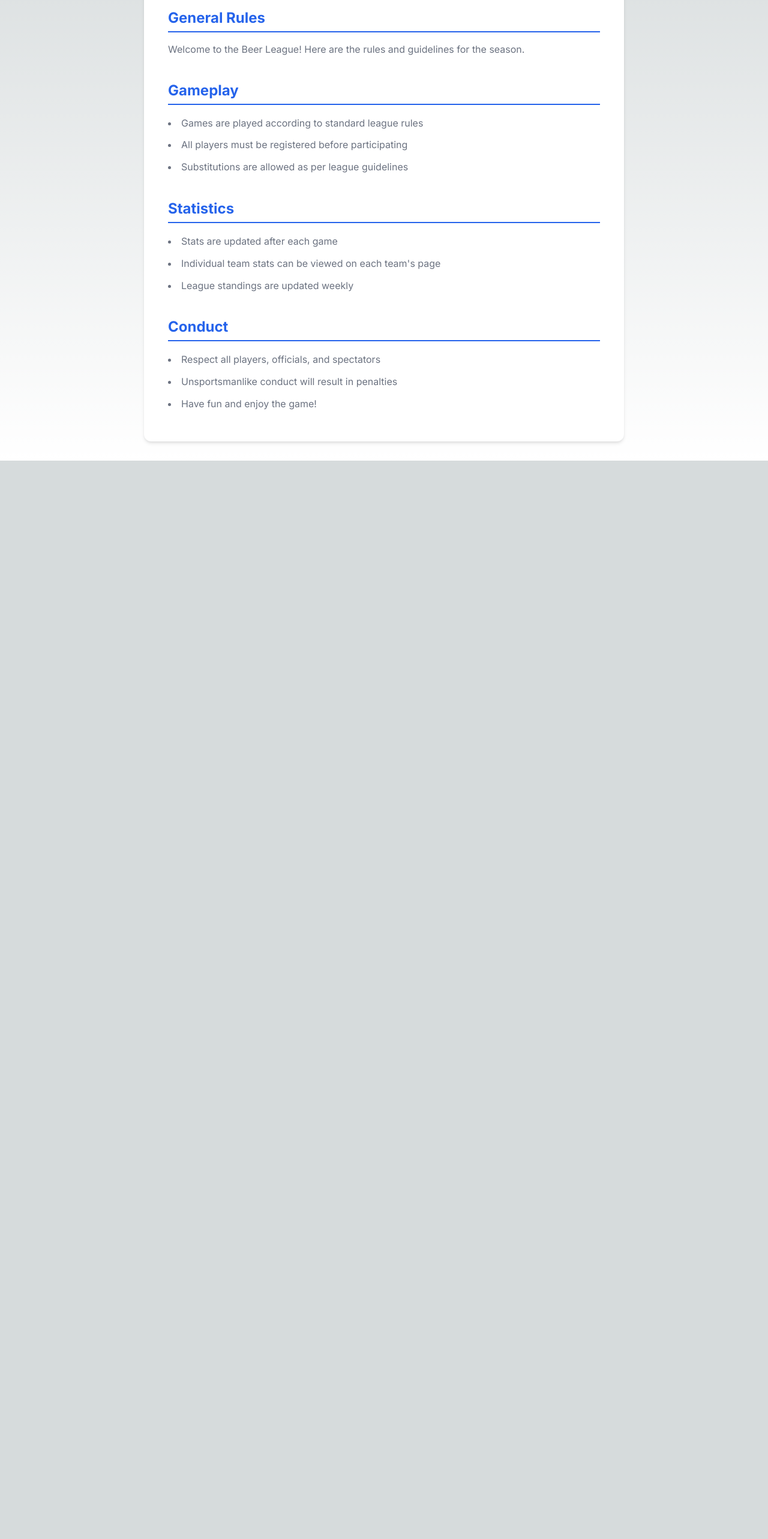
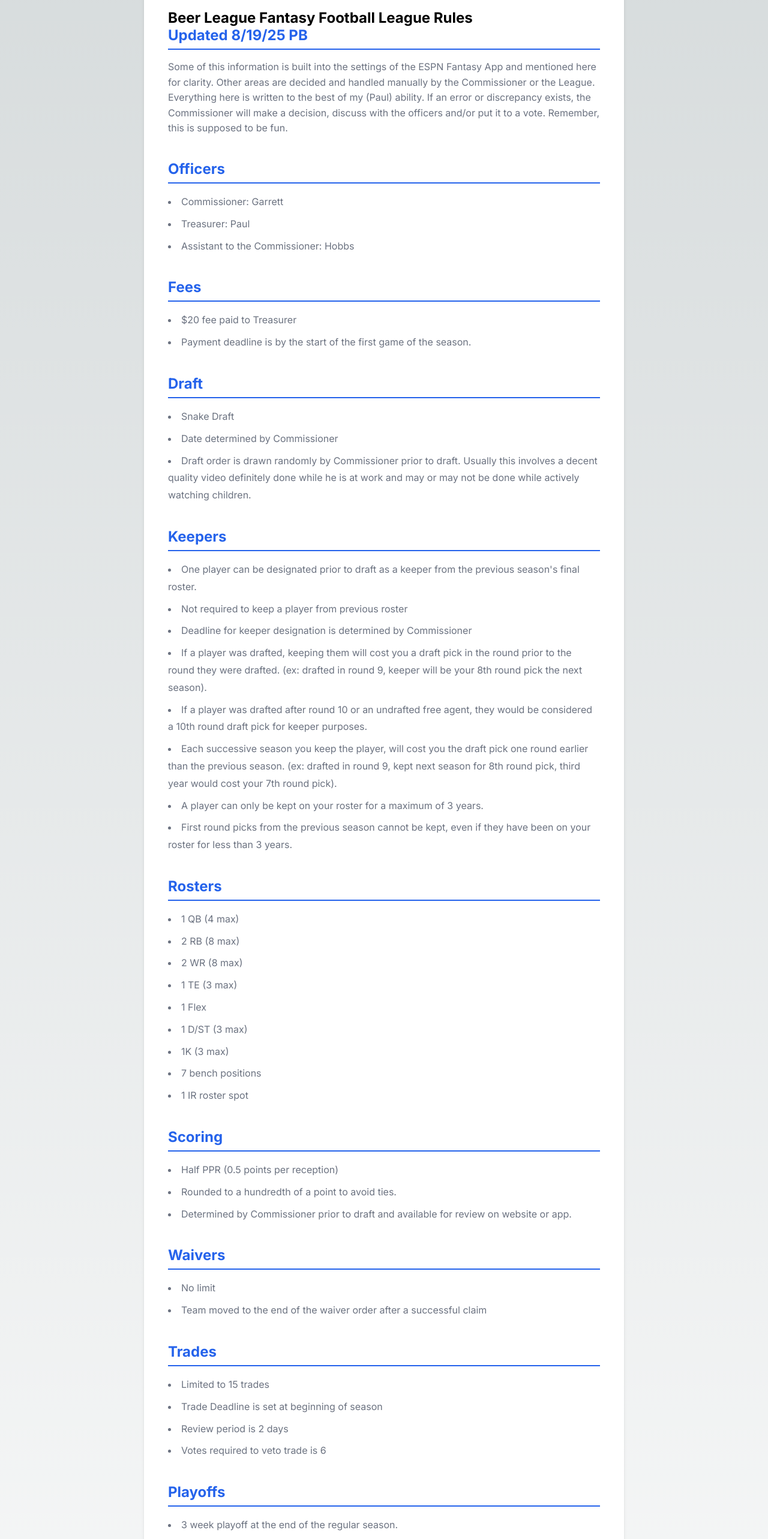
Before and after one commit to jstnhbbs/beerleague, a Next.js app: page /rules in a window 1280 px wide. Shown: the part 200-2766 px from the top of the page at 60% size. Before the commit the page ends 968 px from the top, so only its background shows below. Built offline with nearby package versions, Linux system fonts and the light colour scheme.

Commit message:
updating rules page

```diff
--- a/app/rules/page.tsx
+++ b/app/rules/page.tsx
@@ -8,34 +8,134 @@ export default function RulesPage() {
 
                 <div className="rules-content">
                     <section className="rule-section">
-                        <h2>General Rules</h2>
-                        <p>Welcome to the Beer League! Here are the rules and guidelines for the season.</p>
+                        <h1>Beer League Fantasy Football League Rules</h1>
+                        <h2>Updated 8/19/25 PB</h2>
+                        <p>Some of this information is built into the settings of the ESPN Fantasy App and mentioned here for clarity.  Other areas are decided and handled manually by the Commissioner or the League.  Everything here is written to the best of my (Paul) ability.  If an error or discrepancy exists, the Commissioner will make a decision, discuss with the officers and/or put it to a vote.  Remember, this is supposed to be fun.</p>
                     </section>
 
                     <section className="rule-section">
-                        <h2>Gameplay</h2>
+                        <h2>Officers</h2>
                         <ul>
-                            <li>Games are played according to standard league rules</li>
-                            <li>All players must be registered before participating</li>
-                            <li>Substitutions are allowed as per league guidelines</li>
+                            <li>Commissioner: Garrett</li>
+                            <li>Treasurer: Paul</li>
+                            <li>Assistant to the Commissioner: Hobbs</li>
                         </ul>
                     </section>
 
                     <section className="rule-section">
-                        <h2>Statistics</h2>
+                        <h2>Fees</h2>
                         <ul>
-                            <li>Stats are updated after each game</li>
-                            <li>Individual team stats can be viewed on each team's page</li>
-                            <li>League standings are updated weekly</li>
+                            <li>$20 fee paid to Treasurer</li>
+                            <li>Payment deadline is by the start of the first game of the season.</li>
                         </ul>
                     </section>
 
                     <section className="rule-section">
-                        <h2>Conduct</h2>
+                        <h2>Draft</h2>
                         <ul>
-                            <li>Respect all players, officials, and spectators</li>
-                            <li>Unsportsmanlike conduct will result in penalties</li>
-                            <li>Have fun and enjoy the game!</li>
+                            <li>Snake Draft</li>
+                            <li>Date determined by Commissioner</li>
+                            <li>Draft order is drawn randomly by Commissioner prior to draft.  Usually this involves a decent quality video definitely done while he is at work and may or may not be done while actively watching children.</li>
+                        </ul>
+                    </section>
+
+                    <section className="rule-section">
+                        <h2>Keepers</h2>
+                        <ul>
+                            <li>One player can be designated prior to draft as a keeper from the previous season's final roster.</li>
+                            <li>Not required to keep a player from previous roster</li>
+                            <li>Deadline for keeper designation is determined by Commissioner</li>
+                            <li>If a player was drafted, keeping them will cost you a draft pick in the round prior to the round they were drafted.  (ex: drafted in round 9, keeper will be your 8th round pick the next season).</li>
+                            <li>If a player was drafted after round 10 or an undrafted free agent, they would be considered a 10th round draft pick for keeper purposes.</li>
+                            <li>Each successive season you keep the player, will cost you the draft pick one round earlier than the previous season. (ex: drafted in round 9, kept next season for 8th round pick, third year would cost your 7th round pick).</li>
+                            <li>A player can only be kept on your roster for a maximum of 3 years.</li>
+                            <li>First round picks from the previous season cannot be kept, even if they have been on your roster for less than 3 years.</li>
+                        </ul>
+                    </section>
+
+                    <section className="rule-section">
+                        <h2>Rosters</h2>
+                        <ul>
+                            <li>1 QB (4 max)</li>
+                            <li>2 RB (8 max)</li>
+                            <li>2 WR (8 max)</li>
+                            <li>1 TE (3 max)</li>
+                            <li>1 Flex</li>
+                            <li>1 D/ST (3 max)</li>
+                            <li>1K (3 max)</li>
+                            <li>7 bench positions</li>
+                            <li>1 IR roster spot</li>
+                        </ul>
+                    </section>
+
+                    <section className="rule-section">
+                        <h2>Scoring</h2>
+                        <ul>
+                            <li>Half PPR (0.5 points per reception)</li>
+                            <li>Rounded to a hundredth of a point to avoid ties.</li>
+                            <li>Determined by Commissioner prior to draft and available for review on website or app.</li>
+                        </ul>
+                    </section>
+
+                    <section className="rule-section">
+                        <h2>Waivers</h2>
+                        <ul>
+                            <li>No limit</li>
+                            <li>Team moved to the end of the waiver order after a successful claim</li>
+                        </ul>
+                    </section>
+
+                    <section className="rule-section">
+                        <h2>Trades</h2>
+                        <ul>
+                            <li>Limited to 15 trades</li>
+                            <li>Trade Deadline is set at beginning of season</li>
+                            <li>Review period is 2 days</li>
+                            <li>Votes required to veto trade is 6</li>
+                        </ul>
+                    </section>
+
+                    <section className="rule-section">
+                        <h2>Playoffs</h2>
+                        <ul>
+                            <li>3 week playoff at the end of the regular season.</li>
+                            <li>Top 8 teams go to the playoffs</li>
+                            <li>Tiebreaker: Total points For (PF)</li>
+                        </ul>
+                    </section>
+
+                    <section className="rule-section">
+                        <h2>Sacko Playoff</h2>
+                        <ul>
+                            <li>Bottom 2 teams go to Sacko Playoff</li>
+                            <li>Tiebreaker: Total points For (PF)</li>
+                            <li>Losers play best of 3 series against each other</li>
+                            <li>First to 2 losses is the Sacko</li>
+                        </ul>
+                    </section>
+
+                    <section className="rule-section">
+                        <h2>Prize for Champion</h2>
+                        <ul>
+                            <li>The Champion will receive a growler (or credit toward a growler) of their choosing paid for with league dues.</li>
+                            <li>Laser inscribed with your name and the year you won (including shipping).</li>
+                            <li>Purchase, laser engraving and shipping to be handled by the Treasurer.</li>
+                            <li>Additional money available after growler purchase, laser engraving and shipping will be used to purchase additional beer for the champion. Will be coordinated with Sacko if necessary for shipping purposes.</li>
+                        </ul>
+                    </section>
+
+                    <section className="rule-section">
+                        <h2>Sacko Punishment</h2>
+                        <ul>
+                            <li>Sacko will purchase $30 of “quality” beer to be delivered to the winner by Super Bowl Sunday.</li>
+                            <li>Sacko can choose to work with the Treasurer and Champion to pay debt (determining beer, coordinating place of purchase, shipping, etc.).</li>
+                            <li>
+                                Sacko will choose one of the following options when hanging out with any other member(s) of the League.
+                                <ul>
+                                    <li>Not drink any alcohol</li>
+                                    <li>Purchase a round of drinks for all league members present for every drink the loser wishes to drink.</li>
+                                </ul>
+                            </li>
                         </ul>
                     </section>
                 </div>
```
